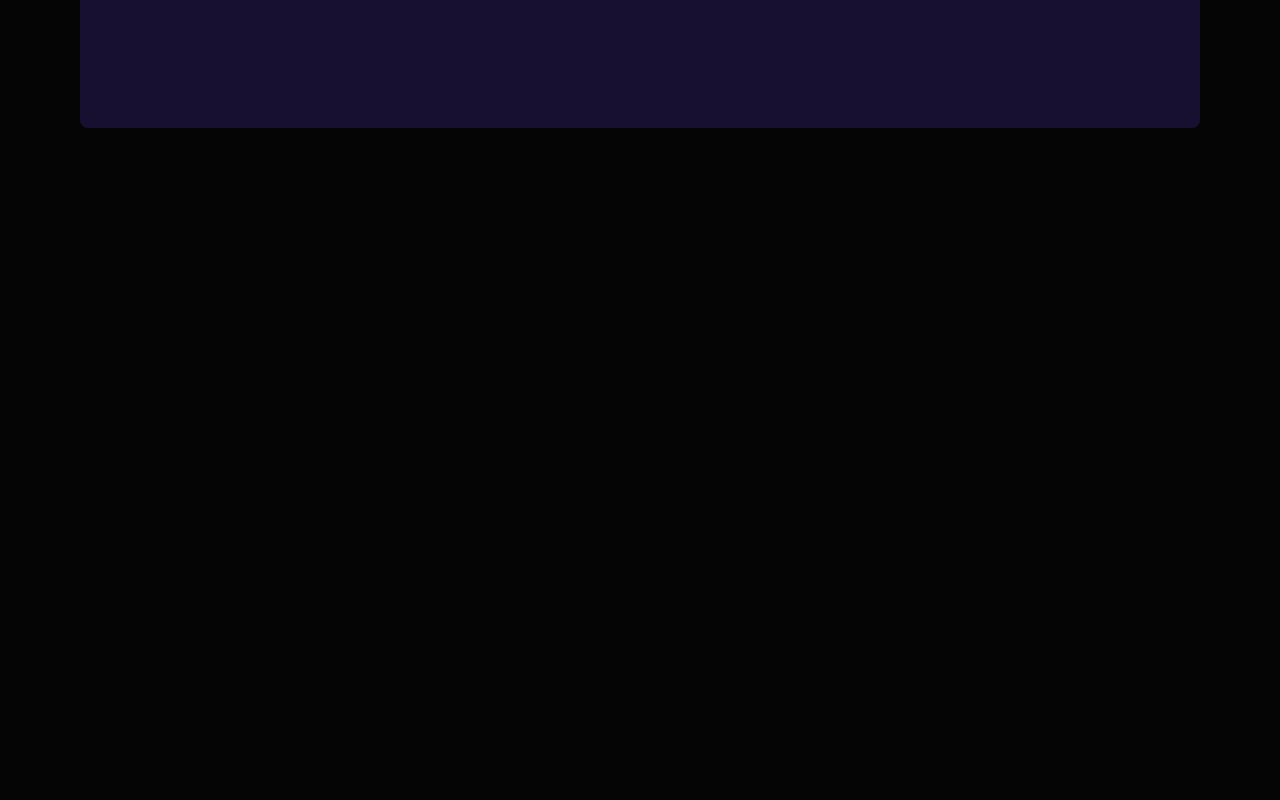
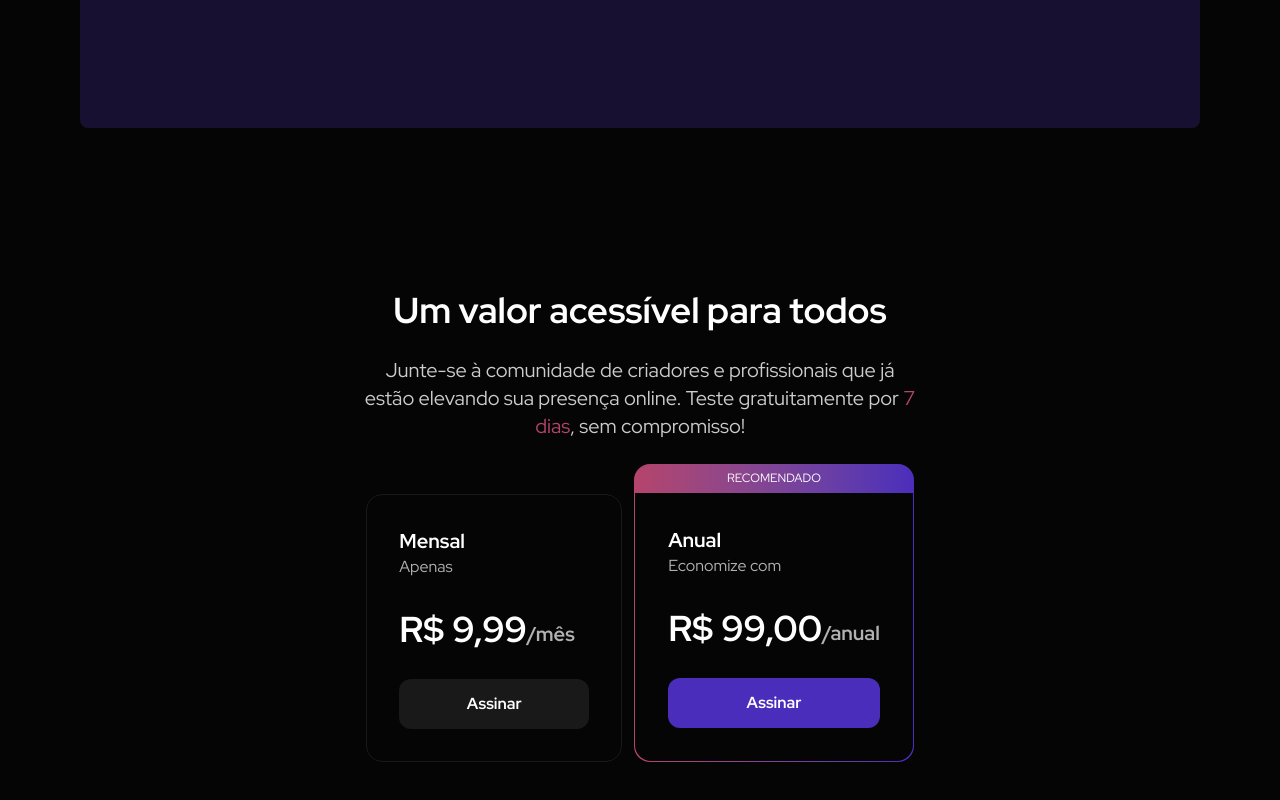
Before and after one commit to MrNaceja/rocketseat-next-project-in-bio, a Next.js app: page / in a window 1280 px wide. Shown: the part 1125-1925 px from the top of the page. Before the commit the page ends 1333 px from the top, so only its background shows below. Built offline with nearby package versions, Linux system fonts and the light colour scheme.

Commit message:
feat: implement pricing section on landing

```diff
--- /dev/null
+++ b/src/features/landing/plan-card.tsx
@@ -0,0 +1,69 @@
+import { Button, type ButtonProps } from "@ui/button"
+import { Formatters } from "@utils/formatters"
+import { tv, type VariantProps } from "tailwind-variants"
+
+const planCard = tv({
+    slots: {
+        wrapperSlot: "w-fit rounded-2xl overflow-hidden flex flex-col items-center",
+        cardSlot: "bg-background-primary p-8 space-y-7 min-w-64 border border-transparent"
+    },
+    variants: {
+        variant: {
+            default: {
+                cardSlot: "border-border-primary rounded-2xl"
+            },
+            recommended: {
+                wrapperSlot: "bg-gradient-to-r from-accent-pink to-accent-purple",
+                cardSlot: "m-px rounded-b-2xl"
+            }
+        }
+    },
+    defaultVariants: {
+        variant: "default"
+    }
+})
+
+type PlanCardVariants = VariantProps<typeof planCard>
+
+interface PlanCardProps extends PlanCardVariants {
+    name: string
+    description: string
+    value: number
+    valueSuffix: string
+}
+
+const ctaButtonVariantMap: Record<NonNullable<PlanCardVariants["variant"]>, ButtonProps["variant"]> = {
+    default: "secondary",
+    recommended: "primary"
+}
+const currencyFormatter = Formatters.currency()
+
+export function PlanCard({ variant = "default", name, description, value, valueSuffix }: PlanCardProps) {
+
+    const { wrapperSlot, cardSlot } = planCard({ variant })
+
+    return (
+        <div className={wrapperSlot()}>
+            {
+                variant === 'recommended' && (
+                    <span className="uppercase typografy-body-small text-content-heading my-1">recomendado</span>
+                )
+            }
+            <div className={cardSlot()}>
+                <div>
+                    <h4 className="text-content-heading typografy-heading-small">{name}</h4>
+                    <span className="text-content-headline typografy-body-medium">{description}</span>
+                </div>
+
+                <span className="flex items-center">
+                    <h3 className="text-content-heading typografy-heading-medium">{currencyFormatter.format(value)}</h3>
+                    <sub className="text-content-headline typografy-heading-small">{valueSuffix}</sub>
+                </span>
+
+                <Button variant={ctaButtonVariantMap[variant]} className="w-full">
+                    Assinar
+                </Button>
+            </div>
+        </div>
+    )
+}
--- a/src/features/landing/sections/pricing.tsx
+++ b/src/features/landing/sections/pricing.tsx
@@ -1,5 +1,30 @@
+import { PlanCard } from "@features/landing/plan-card"
+
 export function PricingSection() {
     return (
-        <section></section>
+        <section className="min-h-screen container space-y-6 p-20">
+            <div className="flex flex-col items-center gap-6 text-center">
+                <h2 className="text-content-heading typografy-heading-medium">Um valor acessível para todos</h2>
+                <p className="text-content-body typografy-body-large max-w-[50%]">
+                    Junte-se à comunidade de criadores e profissionais que já estão elevando sua presença online. Teste gratuitamente por <span className="text-accent-pink">7 dias</span>, sem compromisso!
+                </p>
+            </div>
+
+            <div className="flex gap-3 justify-center items-end">
+                <PlanCard
+                    name="Mensal"
+                    description="Apenas"
+                    value={9.99}
+                    valueSuffix="/mês"
+                />
+                <PlanCard
+                    variant="recommended"
+                    name="Anual"
+                    description="Economize com"
+                    value={99}
+                    valueSuffix="/anual"
+                />
+            </div>
+        </section>
     )
 }
--- a/src/ui/button.tsx
+++ b/src/ui/button.tsx
@@ -17,7 +17,7 @@ const button = tv({
 
 type ButtonVariants = VariantProps<typeof button>
 
-interface ButtonProps extends ButtonVariants, ComponentProps<"button"> { }
+export interface ButtonProps extends ButtonVariants, ComponentProps<"button"> { }
 export function Button({ className, variant,...props }: ButtonProps) {
     return (
         <button className={button({ variant, className })} {...props} />
--- /dev/null
+++ b/src/utils/formatters.ts
@@ -0,0 +1,5 @@
+export const Formatters = {
+    currency() {
+        return new Intl.NumberFormat('pt-BR', { currency: "BRL", style: "currency" })
+    }
+}
--- a/tsconfig.json
+++ b/tsconfig.json
@@ -24,7 +24,8 @@
       "@ui/*": ["./src/ui/*"],
       "@hooks/*": ["./src/hooks/*"],
       "@features/*": ["./src/features/*"],
-      "@public/*": ["./public/*"]
+      "@public/*": ["./public/*"],
+      "@utils/*": ["./src/utils/*"]
     }
   },
   "include": ["next-env.d.ts", "**/*.ts", "**/*.tsx", ".next/types/**/*.ts"],
```
